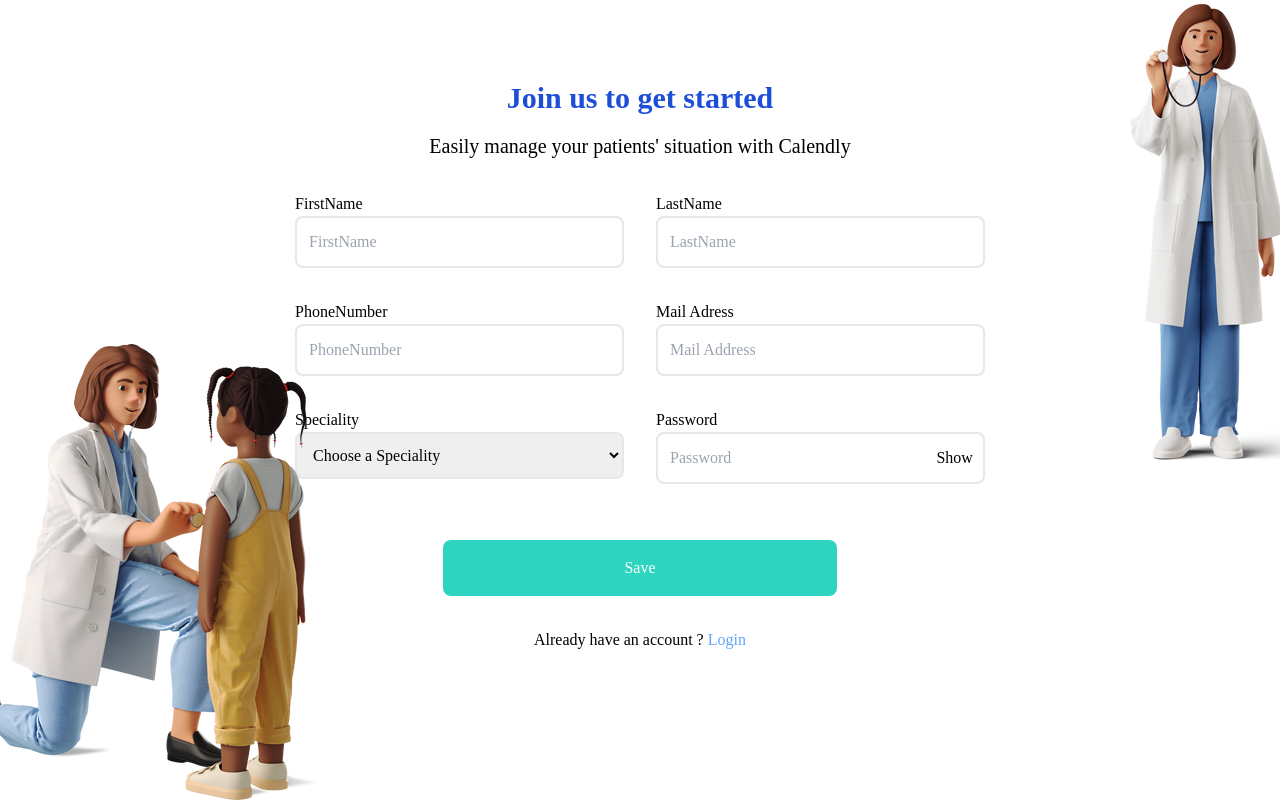
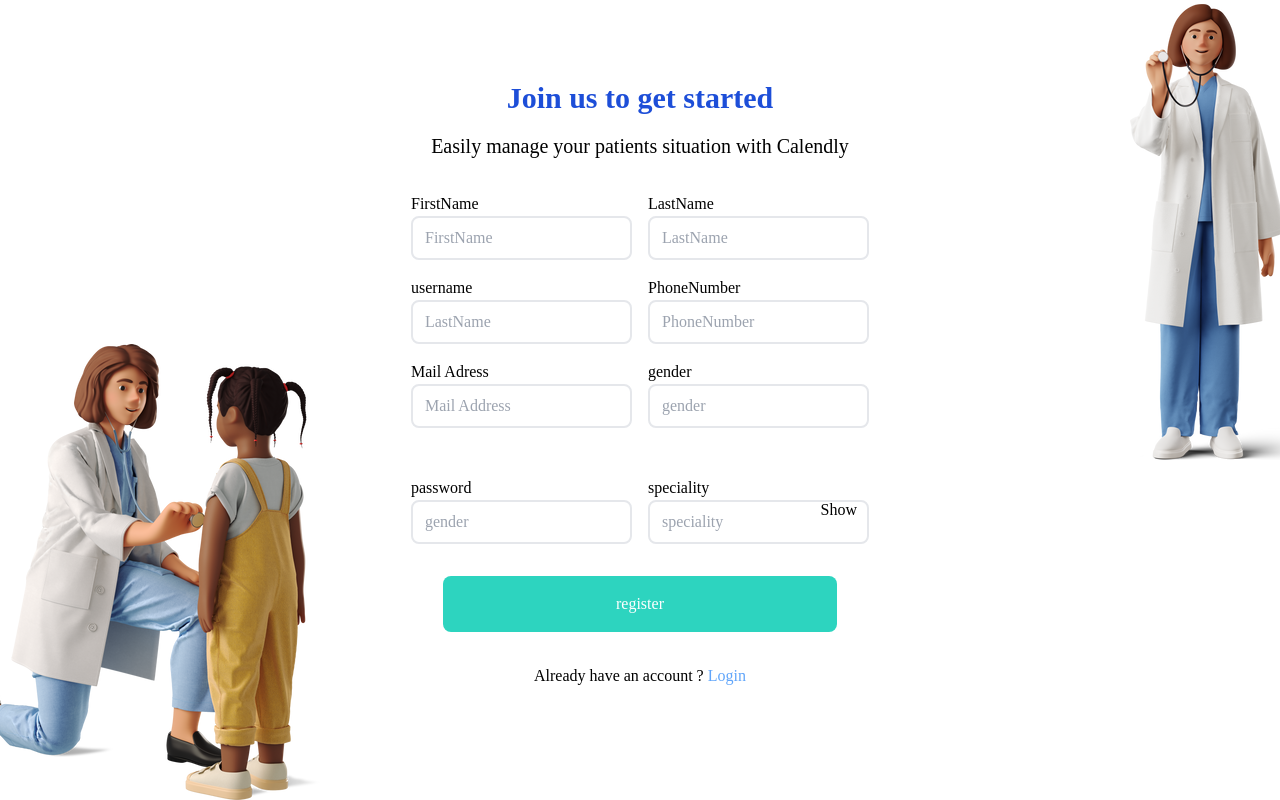
Before and after one commit to sawano4/TCX-Front, a React (Vite) app: page /register in a window 1280 px wide. Shown: the top 800 px of the page. Built offline with nearby package versions, Linux system fonts and the light colour scheme; the HTML template or start-up script is replaced by a standard one.

Commit message:
integrating back end

```diff
--- /dev/null
+++ b/data/db.json
@@ -0,0 +1,42 @@
+{
+  "doctors": [
+    {
+      "firstName": "safdasfsdaf",
+      "lastName": "fdsafsa",
+      "phoneNumber": "fasfdsa",
+      "email": "fdsaf",
+      "speciality": "dermatologist",
+      "password": "fasfsadfasd",
+      "id": 1
+    },
+    {
+      "firstName": "safdasfsdafas",
+      "lastName": "fsdasf",
+      "phoneNumber": "fsdaf",
+      "email": "fasdf",
+      "speciality": "dermatologist",
+      "password": "fasfsadfasd",
+      "id": 2
+    },
+    {
+      "firstName": "fasdf",
+      "lastName": "fsadfasd",
+      "phoneNumber": "fsdafas",
+      "email": "fasf",
+      "speciality": "dermatologist",
+      "password": "fasdfsda",
+      "id": 3
+    },
+    {
+      "email": "fsafasdfsdfa",
+      "password": "fdsfas",
+      "id": 4
+    },
+    {
+      "email": "fdsaf",
+      "password": "fsdfa",
+      "id": 5
+    }
+  ],
+  "login": []
+}
--- a/src/App.jsx
+++ b/src/App.jsx
@@ -1,11 +1,10 @@
 import { BrowserRouter, Route, Routes } from "react-router-dom";
-import React, { createContext, useContext } from "react";
+import { createContext, useContext } from "react";
 import Home from "./Components/Pages/Home/Home";
 import HomeUser from "./Components/Pages/User/Pages/HomeUser";
 import Login from "./Components/Pages/Auth/Login";
 import Signup from "./Components/Pages/Auth/Signup";
 import UserLayout from "./Components/Pages/User/Layout/UserLayout";
-
 
 export default function App() {
   const UserContext = createContext(1);
--- a/src/Components/Pages/Auth/Formlogin.jsx
+++ b/src/Components/Pages/Auth/Formlogin.jsx
@@ -1,17 +1,21 @@
-import React, { useState, useEffect } from 'react';
-import { Link } from 'react-router-dom';
+import React, { useState, useEffect } from "react";
+import { Link } from "react-router-dom";
 
 function FormLogin() {
   const [formData, setFormData] = useState({
-    email: '',
-    password: '',
+    email: "",
+    password: "",
   });
 
+  const [doctors, setDoctors] = useState([]);
+  const [isLoading, setIsLoading] = useState(false);
+  const [error, setError] = useState(false);
+  const [errorMsg, setErrorMsg] = useState("");
   const [showPassword, setShowPassword] = useState(false);
 
   useEffect(() => {
     // This effect will run whenever the login is successful
-    console.log('Login successful:', formData);
+    console.log("Login successful:", formData);
   }, [formData]);
 
   const handleChange = (e) => {
@@ -26,59 +30,110 @@ function FormLogin() {
     setShowPassword(!showPassword);
   };
 
+  const login = async () => {
+    setIsLoading(true);
+    try {
+      const doctor = doctors.find(
+        (doc) =>
+          doc.email === formData.email && doc.password === formData.password
+      );
+
+      if (doctor) {
+        console.log("Login successful!");
+        history.push("/"); // Use the history object for navigation
+      } else {
+        setError(true);
+        setErrorMsg("Invalid credentials");
+        setError(true); // Set state to display error
+        setTimeout(() => {
+          setError(false); // Hide error after 3000 milliseconds
+        }, 3000);
+      }
+    } catch (err) {
+      setError(true);
+      setErrorMsg(err.message);
+      setError(true);
+      setTimeout(() => {
+        setError(false);
+      }, 3000);
+    } finally {
+      setIsLoading(false);
+    }
+  };
+
   const handleSubmit = (e) => {
     e.preventDefault();
+    login();
 
     // TODO: Perform your login logic here
-    console.log('Form submitted with:', formData);
+    console.log("Form submitted with:", formData);
   };
 
+  const displayError = error
+    ? setTimeout(() => {
+        return errorMsg;
+      }, 3000)
+    : "";
+
   return (
-    <div className='flex flex-col justify-center items-center w-full'>
-      <form onSubmit={handleSubmit} className='flex lg:w-1/3 bg-white mx-auto p-8 flex-col gap-8'>
-        <div className='flex flex-col gap-4 justify-center align-center'>
-          <h1 className='text-center text-blue-700 text-3xl font-extrabold'>Access your account
-         </h1>
-          <p className='text-center font-thin text-xl'>Manage your medical situation and appointments with Calendly
-        </p>
+    <div className="flex flex-col justify-center items-center w-full">
+      <form
+        onSubmit={handleSubmit}
+        className="flex lg:w-1/3 bg-white mx-auto p-8 flex-col gap-8"
+      >
+        <div className="flex flex-col gap-4 justify-center align-center">
+          <h1 className="text-center text-blue-700 text-3xl font-extrabold">
+            Access your account
+          </h1>
+          <p className="text-center font-thin text-xl">
+            Manage your medical situation and appointments with Calendly
+          </p>
         </div>
-        <div className='flex flex-col'>
+        <div className="flex flex-col">
           <label htmlFor="email">Mail Address</label>
           <input
             type="text"
             id="email"
             name="email"
-            className='border-2 rounded-lg p-3'
-            placeholder='Mail Address'
+            className="border-2 rounded-lg p-3"
+            placeholder="Mail Address"
             onChange={handleChange}
           />
         </div>
-        <div className='flex flex-col relative'>
+        <div className="flex flex-col relative">
           <label htmlFor="password">Password</label>
           <input
-            type={showPassword ? 'text' : 'password'}
+            type={showPassword ? "text" : "password"}
             id="password"
             name="password"
-            className='border-2 rounded-lg p-3 pr-10'
-            placeholder='Password'
+            className="border-2 rounded-lg p-3 pr-10"
+            placeholder="Password"
             onChange={handleChange}
           />
           <button
             type="button"
-            className='absolute inset-y-0 right-0 flex items-center px-3 py-2'
+            className="absolute inset-y-0 right-0 flex items-center px-3 py-2"
             onClick={handleTogglePassword}
           >
-            {showPassword ? 'Hide' : 'Show'}
+            {showPassword ? "Hide" : "Show"}
           </button>
-          <p className='text-white'>gg</p>
+          <p className="text-white">gg</p>
         </div>
-        <div className='flex flex-col gap-6'>
-          <button type="submit" className='w-full rounded-lg bg-teal-400 p-4 text-white'>
-            Connexion
+        <div className="flex flex-col gap-6">
+          <button
+            type="submit"
+            className="w-full rounded-lg bg-teal-400 p-4 text-white"
+          >
+            {(isLoading && <h4>loading...</h4>) || "Connexion"}
           </button>
         </div>
-        <p className='text-center'>Don't have an account?
-        <span className='text-blue-400'><Link to='/Signup'> Sign up</Link> </span> </p>
+        {displayError}
+        <p className="text-center">
+          Don{"'"}t have an account?
+          <span className="text-blue-400">
+            <Link to="/Signup"> Sign up</Link>{" "}
+          </span>{" "}
+        </p>
       </form>
     </div>
   );
--- a/src/Components/Pages/Auth/Formsignup.jsx
+++ b/src/Components/Pages/Auth/Formsignup.jsx
@@ -1,30 +1,57 @@
-import React, { useState, useEffect } from 'react';
-import { Link } from 'react-router-dom';
+import { useState } from "react";
+import { Link, useNavigate } from "react-router-dom";
 
 function SignUpForm() {
+  const navigate = useNavigate();
   const [formData, setFormData] = useState({
-    firstName: '',
-    lastName: '',
-    phoneNumber: '',
-    email: '',
-    speciality: '',
-    password: '',
+    firstname: "",
+    lastname: "",
+    username: "",
+    phonenumber: "",
+    email: "",
+    password: "",
+    gender: "",
+    specialite: "",
   });
+  const [isLoading, setIsLoading] = useState(false);
+
+  const CreateDoctor = async () => {
+    setIsLoading(true);
+    try {
+      const res = await fetch(
+        "https://doc-organizer-db6r.onrender.com/medecins/register",
+        {
+          method: "POST",
+          headers: {
+            accept: "application/json",
+            "content-type": "application/json",
+          },
+          body: JSON.stringify(formData),
+        }
+      );
+
+      if (res.ok) {
+        const data = await res.json();
+        const { accessToken, refreshToken } = data;
+
+        localStorage.setItem("accessToken", accessToken);
+        localStorage.setItem("refreshToken", refreshToken);
+        console.log("Doctor created successfully:", data);
+        setIsLoading(false);
+        navigate("/user");
+      } else {
+        console.error("Failed to create doctor:", res.statusText);
+        setIsLoading(false);
+      }
+    } catch (error) {
+      console.error("Error creating doctor:", error);
+      setIsLoading(false);
+    } finally {
+      setIsLoading(false);
+    }
+  };
 
   const [showPassword, setShowPassword] = useState(false);
-
-  useEffect(() => {
-    // This effect will run whenever the form data is updated
-    console.log('Form data updated:', formData);
-  }, [formData]);
-
-  const handleChange = (e) => {
-    // Update the state when input values change
-    setFormData({
-      ...formData,
-      [e.target.name]: e.target.value,
-    });
-  };
 
   const handleTogglePassword = () => {
     setShowPassword(!showPassword);
@@ -32,106 +59,164 @@ function SignUpForm() {
 
   const handleSubmit = (e) => {
     e.preventDefault();
+    CreateDoctor();
 
-    // TODO: Perform your sign-up logic here
-    console.log('Form submitted with:', formData);
+    console.log("Form submitted with:", formData);
   };
 
   return (
-    <div className='flex flex-col justify-center items-center mt-12 w-full'>
-      <form onSubmit={handleSubmit} className='lg:w-2/3  mx-auto p-8 gap-8'>
-        <div className='flex flex-col gap-4 justify-center align-center mb-8 '>
-          <h1 className='text-center text-blue-700 text-3xl font-extrabold'>Join us to get started</h1>
-          <p className='text-center font-thin text-xl'>Easily manage your patients' situation with Calendly</p>
+    <div className="flex flex-col justify-center items-center mt-12 w-full ">
+      <form onSubmit={handleSubmit} className="lg:w-2/3  mx-auto p-8 gap-8 ">
+        <div className="flex flex-col gap-4 justify-center items-center  mb-8 ">
+          <h1 className="text-center text-blue-700 text-3xl font-extrabold">
+            Join us to get started
+          </h1>
+          <p className="text-center font-thin text-xl">
+            Easily manage your patients situation with Calendly
+          </p>
         </div>
-        <div className='flex flex-wrap gap-8 justify-center'>
-          <div className='flex flex-col w-full sm:w-1/2 lg:w-5/12'>
-            <label htmlFor="firstName" > FirstName</label>
+        <div className="flex flex-wrap gap-4 justify-center lg:w-[70%] mx-auto">
+          <div className="flex flex-col w-full sm:w-1/2 lg:w-[40%] ">
+            <label htmlFor="firstName"> FirstName</label>
             <input
+              required
               type="text"
               id="firstName"
               name="firstName"
-              className='border-2 rounded-lg p-3'
-              placeholder='FirstName'
-              onChange={handleChange}
+              value={formData.firstname}
+              className="border-2 rounded-lg px-3 py-2"
+              placeholder="FirstName"
+              onChange={(e) =>
+                setFormData({ ...formData, firstname: e.target.value })
+              }
             />
           </div>
-          <div className='flex flex-col w-full sm:w-1/2 lg:w-5/12'>
+          <div className="flex flex-col w-full sm:w-1/2 lg:w-[40%] ">
             <label htmlFor="lastName"> LastName</label>
             <input
+              required
               type="text"
               id="lastName"
               name="lastName"
-              className='border-2 rounded-lg p-3'
-              placeholder='LastName'
-              onChange={handleChange}
+              value={formData.lastname}
+              className="border-2 rounded-lg px-3 py-2"
+              placeholder="LastName"
+              onChange={(e) =>
+                setFormData({ ...formData, lastname: e.target.value })
+              }
             />
           </div>
-          <div className='flex flex-col w-full sm:w-1/2 lg:w-5/12'>
+          <div className="flex flex-col w-full sm:w-1/2 lg:w-[40%] ">
+            <label htmlFor="lastName"> username</label>
+            <input
+              required
+              type="text"
+              id="username"
+              name="username"
+              value={formData.username}
+              className="border-2 rounded-lg px-3 py-2"
+              placeholder="LastName"
+              onChange={(e) =>
+                setFormData({ ...formData, username: e.target.value })
+              }
+            />
+          </div>
+          <div className="flex flex-col w-full sm:w-1/2 lg:w-[40%] ">
             <label htmlFor="phoneNumber">PhoneNumber</label>
             <input
+              required
               type="tel"
               id="phoneNumber"
               name="phoneNumber"
-              className='border-2 rounded-lg p-3'
-              placeholder='PhoneNumber'
-              onChange={handleChange}
+              className="border-2 rounded-lg px-3 py-2"
+              placeholder="PhoneNumber"
+              value={formData.phonenumber}
+              onChange={(e) =>
+                setFormData({ ...formData, phonenumber: e.target.value })
+              }
             />
           </div>
-          <div className='flex flex-col w-full sm:w-1/2 lg:w-5/12'>
+          <div className="flex flex-col w-full sm:w-1/2 lg:w-[40%] ">
             <label htmlFor="email"> Mail Adress</label>
             <input
-              type="text"
+              required
+              type="email"
               id="email"
               name="email"
-              className='border-2 rounded-lg p-3'
-              placeholder='Mail Address'
-              onChange={handleChange}
+              className="border-2 rounded-lg px-3 py-2"
+              placeholder="Mail Address"
+              value={formData.email}
+              onChange={(e) =>
+                setFormData({ ...formData, email: e.target.value })
+              }
             />
           </div>
-          <div className='flex flex-col w-full sm:w-1/2 lg:w-5/12'>
-            <label htmlFor="speciality">Speciality
-            </label>
-            <select
+          <div className="flex flex-col w-full sm:w-1/2 lg:w-[40%]  relative mb-8  ">
+            <label htmlFor="gender">gender</label>
+            <input
+              required
+              value={formData.gender}
+              id="gender"
+              name="gender"
+              className="border-2 rounded-lg px-3 py-2 pr-10"
+              placeholder="gender"
+              onChange={(e) =>
+                setFormData({ ...formData, gender: e.target.value })
+              }
+            />
+          </div>
+          <div className="flex flex-col w-full sm:w-1/2 lg:w-[40%]  relative mb-8  ">
+            <label htmlFor="password">password</label>
+            <input
+              required
+              type="password"
+              value={formData.password}
+              id="gender"
+              name="gender"
+              className="border-2 rounded-lg px-3 py-2 pr-10"
+              placeholder="gender"
+              onChange={(e) =>
+                setFormData({ ...formData, password: e.target.value })
+              }
+            />
+          </div>
+          <div className="flex flex-col w-full sm:w-1/2 lg:w-[40%]   relative mb-8  ">
+            <label htmlFor="speciality">speciality</label>
+            <input
+              required
+              type={"text"}
+              value={formData.specialite}
               id="speciality"
               name="speciality"
-              className='border-2 rounded-lg p-3'
-              onChange={handleChange}
-            >
-              {/* Add options for different specialties */}
-              <option value="">Choose a Speciality</option>
-              <option value="cardiologist">Cardiologist</option>
-              <option value="dermatologist">Dermatologist</option>
-              {/* Add more options as needed */}
-            </select>
-          </div>
-          <div className='flex flex-col w-full sm:w-1/2 lg:w-5/12 relative mb-8  '>
-            <label htmlFor="password">Password</label>
-            <input
-              type={showPassword ? 'text' : 'password'}
-              id="password"
-              name="password"
-              className='border-2 rounded-lg p-3 pr-10'
-              placeholder='Password'
-              onChange={handleChange}
+              className="border-2 rounded-lg px-3 py-2 pr-10"
+              placeholder="speciality"
+              onChange={(e) =>
+                setFormData({ ...formData, specialite: e.target.value })
+              }
             />
             <button
               type="button"
-              className='absolute inset-y-0 right-0 flex px-3 py-2 items-center justify-center'
+              className="absolute inset-y-0 right-0 flex px-3 py-2 items-center justify-center"
               onClick={handleTogglePassword}
             >
-              {showPassword ? 'Hide' : 'Show'}
+              {showPassword ? "Hide" : "Show"}
             </button>
-            <p className='text-white'>gggg</p>
           </div>
         </div>
-        <div className='flex flex-col gap-6 mb-8 '>
-          <button type="submit" className='w-1/2 rounded-lg bg-teal-400 p-4 mx-auto text-white'>
-            Save
+        <div className="flex flex-col gap-6 mb-8 ">
+          <button
+            type="submit"
+            className="w-1/2 rounded-lg bg-teal-400 p-4 mx-auto text-white"
+          >
+            {(isLoading && <h2>loading...</h2>) || "register"}
           </button>
-
         </div>
-        <p className='text-center'>Already have an account ?<span className='text-blue-400'><Link to='/login'> Login</Link></span></p>
+        <p className="text-center">
+          Already have an account ?
+          <span className="text-blue-400">
+            <Link to="/login"> Login</Link>
+          </span>
+        </p>
       </form>
     </div>
   );
```
Also changed, not shown: src/Components/Pages/Auth/Login.jsx (+17 -18 lines), src/Components/Pages/Auth/Signup.jsx (+12 -5 lines), src/context/AuthContext.js (added).
